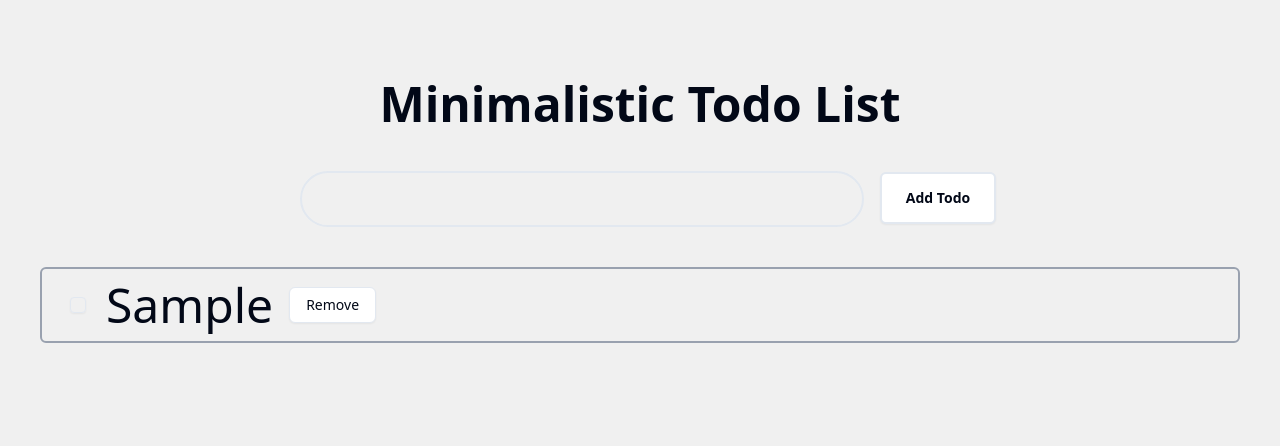
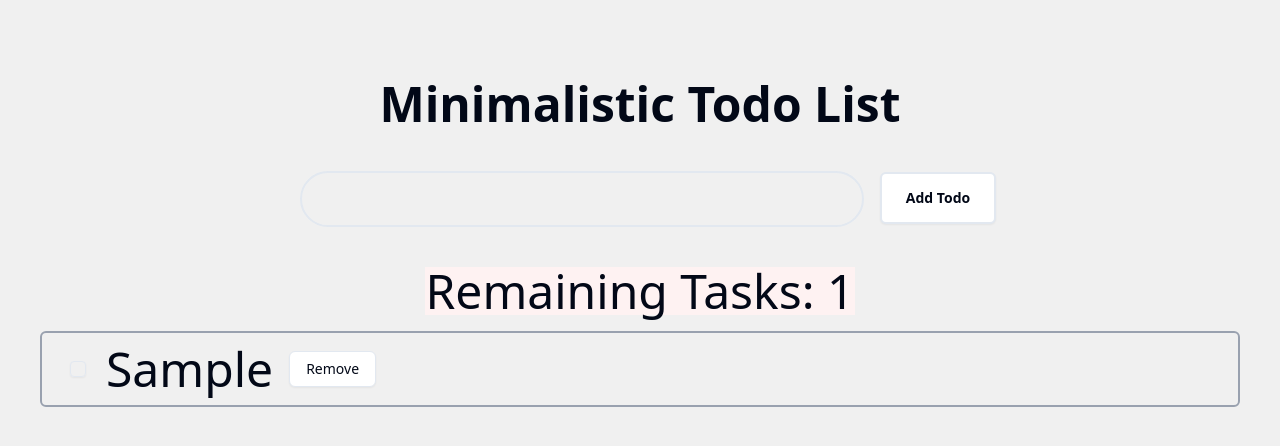
Before and after one commit to watacodes/minimalistic-todo-list, a Next.js app: page / in a window 1280 px wide. Both pictures are taken after typing "Sample" into the empty fields and a click on the button "Add Todo". Shown: the top 446 px of the page. Built offline with nearby package versions, Linux system fonts and the light colour scheme.

Commit message:
feat: remaining task counter

```diff
--- a/src/app/page.tsx
+++ b/src/app/page.tsx
@@ -1,6 +1,6 @@
 "use client";
 
-import { TodoPage } from "./todo/page";
+import TodoPage from "./todo/page";
 
 const Home: React.FC = () => {
   return (
--- /dev/null
+++ b/src/app/todo/components/RemainingTodo.tsx
@@ -0,0 +1,24 @@
+"use client";
+
+import { useEffect, useState } from "react";
+import { TaskProps } from "../types/types";
+
+type RemainingTodoProps = {
+  todos: TaskProps[];
+};
+
+const RemainingTodo = ({ todos }: RemainingTodoProps) => {
+  const [remainingTasks, setRemainingTasks] = useState<number>(
+    () => todos.filter((t) => !t.done).length
+  );
+
+  useEffect(() => {
+    setRemainingTasks(todos.filter((t) => !t.done).length);
+  }, [todos]);
+
+  return (
+    <div className="bg-red-50 mb-4">Remaining Tasks: {remainingTasks}</div>
+  );
+};
+
+export default RemainingTodo;
--- a/src/app/todo/components/TodoList.tsx
+++ b/src/app/todo/components/TodoList.tsx
@@ -4,9 +4,9 @@ import { Checkbox } from "@/components/ui/checkbox";
 import { ItemProps, TodoListProps } from "../types/types";
 import { Button } from "@/components/ui/button";
 
-export const TodoList = ({ todo, setTodo, handleDelete }: TodoListProps) => {
+const TodoList = ({ todos, setTodos, handleDelete }: TodoListProps) => {
   const handleToggle = ({ id, done }: ItemProps) => {
-    setTodo((prev) =>
+    setTodos((prev) =>
       prev.map((task) =>
         task.id === id ? { ...task, done: !task.done } : task
       )
@@ -15,7 +15,7 @@ export const TodoList = ({ todo, setTodo, handleDelete }: TodoListProps) => {
 
   return (
     <div className="flex flex-col border-2 border-gray-400 rounded-md w-full p-2">
-      {todo.map(({ item, id, done }) => {
+      {todos.map(({ item, id, done }) => {
         return (
           <div className="flex items-center " key={id}>
             <Checkbox
@@ -47,3 +47,5 @@ export const TodoList = ({ todo, setTodo, handleDelete }: TodoListProps) => {
     </div>
   );
 };
+
+export default TodoList;
--- a/src/app/todo/page.tsx
+++ b/src/app/todo/page.tsx
@@ -2,10 +2,12 @@
 
 import { useEffect, useState } from "react";
 import NewTodo from "./components/NewTodo";
-import { TodoList } from "./components/TodoList";
+import TodoList from "./components/TodoList";
 import { AddHandler, DeleteHandler, TaskProps } from "./types/types";
+import RemainingTodo from "./components/RemainingTodo";
 
-export const TodoPage: React.FC = () => {
+const TodoPage = () => {
+  const [mounted, setMounted] = useState<boolean>(false);
   const [todos, setTodos] = useState<TaskProps[]>(() => {
     if (typeof window === "undefined") return [];
     const raw = localStorage.getItem("todos");
@@ -13,6 +15,10 @@ export const TodoPage: React.FC = () => {
   });
 
   const [task, setTask] = useState<string>("");
+
+  useEffect(() => {
+    setMounted(true);
+  }, []);
 
   useEffect(() => {
     localStorage.setItem("todos", JSON.stringify(todos));
@@ -39,8 +45,17 @@ export const TodoPage: React.FC = () => {
       {!todos.length ? (
         <div>Start adding your tasks ✨</div>
       ) : (
-        <TodoList todo={todos} setTodo={setTodos} handleDelete={handleDelete} />
+        <>
+          <RemainingTodo todos={todos} />
+          <TodoList
+            todos={todos}
+            setTodos={setTodos}
+            handleDelete={handleDelete}
+          />
+        </>
       )}
     </div>
   );
 };
+
+export default TodoPage;
--- a/src/app/todo/types/types.ts
+++ b/src/app/todo/types/types.ts
@@ -23,6 +23,6 @@ export type ItemProps = {
 
 export type TodoListProps = {
   handleDelete: DeleteHandler;
-  setTodo: Dispatch<SetStateAction<TaskProps[]>>;
-  todo: TaskProps[];
+  setTodos: Dispatch<SetStateAction<TaskProps[]>>;
+  todos: TaskProps[];
 };
```
